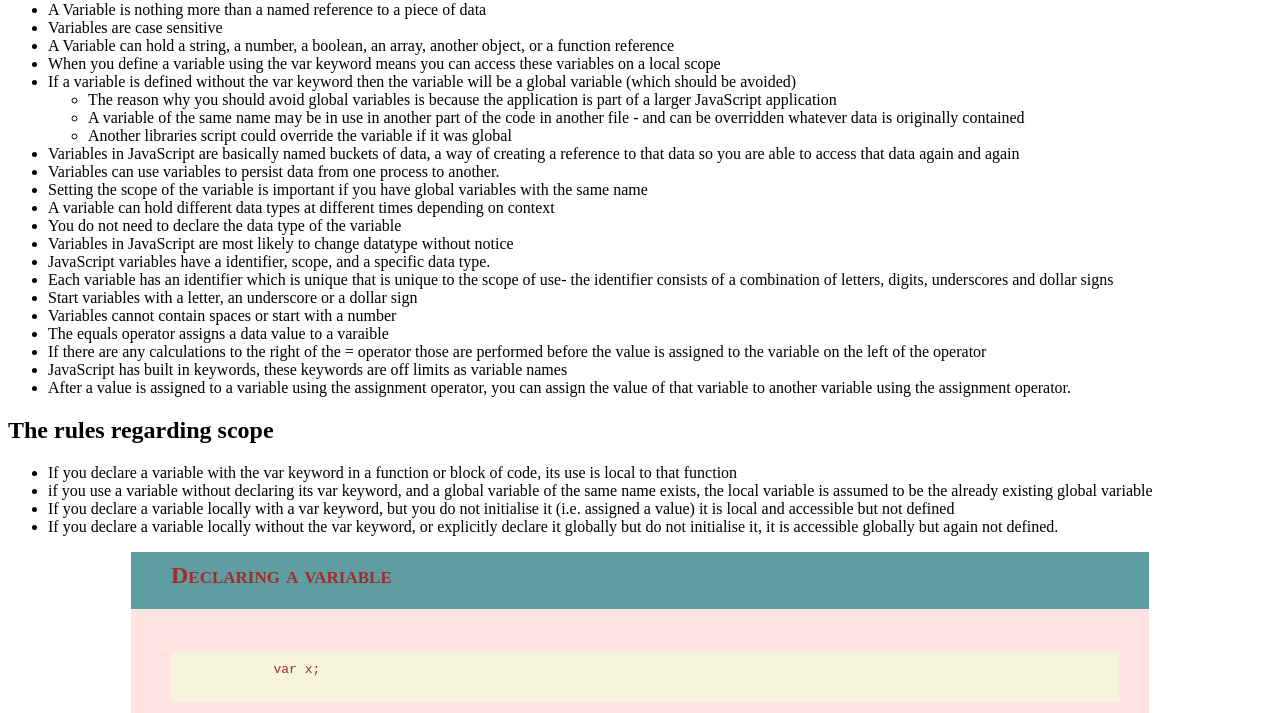
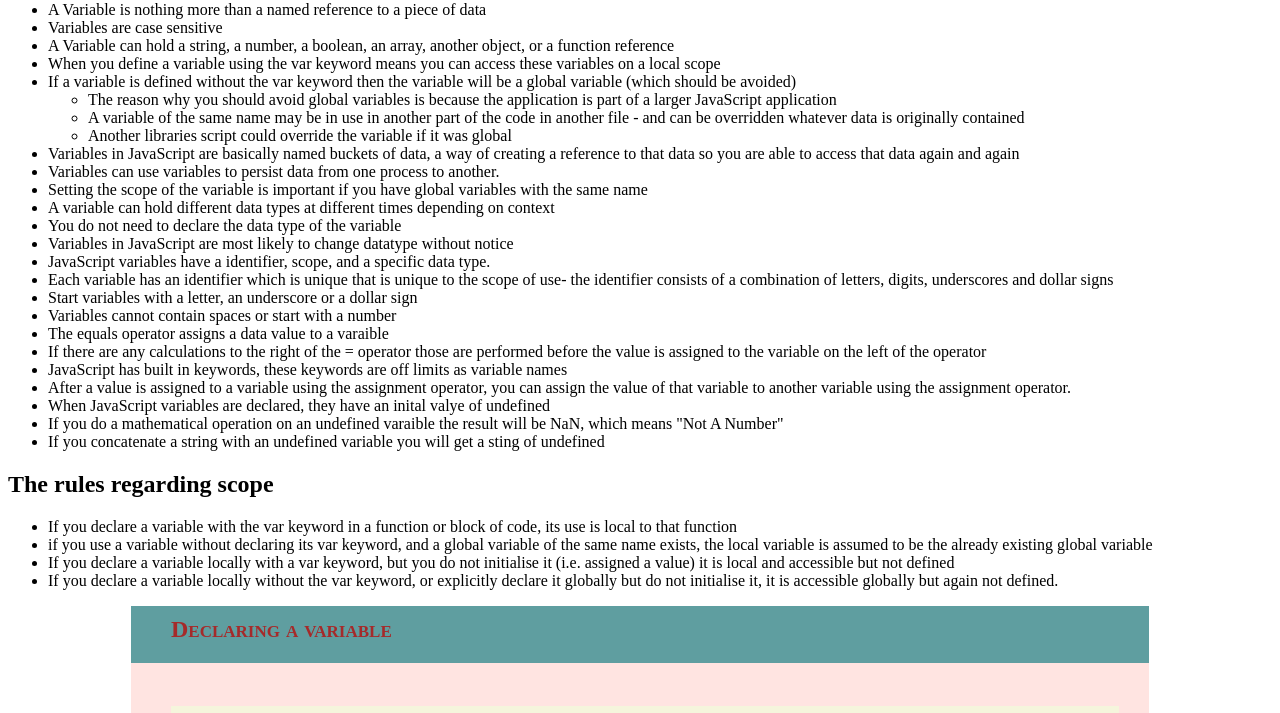
Before and after one commit to BOO1980/boo-javascript, a plain HTML site: page javascript-notes/variables.html in a window 1280 px wide. Shown: the part 79-792 px from the top of the page. Drawn offline with Linux system fonts and the light colour scheme; files that its build step writes are made by us from their sources.

Commit message:
JavaScript: undefined

```diff
--- a/javascript-notes/variables.html
+++ b/javascript-notes/variables.html
@@ -34,7 +34,9 @@
     <li>If there are any calculations to the right of the = operator those are performed before the value is assigned to the variable on the left of the operator</li>
     <li>JavaScript has built in keywords, these keywords are off limits as variable names</li>
     <li>After a value is assigned to a variable using the assignment operator, you can assign the value of that variable to another variable using the assignment operator.</li>
-
+    <li>When JavaScript variables are declared, they have an inital valye of undefined</li>
+    <li>If you do a mathematical operation on an undefined varaible the result will be NaN, which means "Not A Number"</li>
+    <li>If you concatenate a string with an undefined variable you will get a sting of undefined</li>
 </ul>
 <h2>The rules regarding scope</h2>
 <ul>
```
Also changed, not shown: 1 other file.
